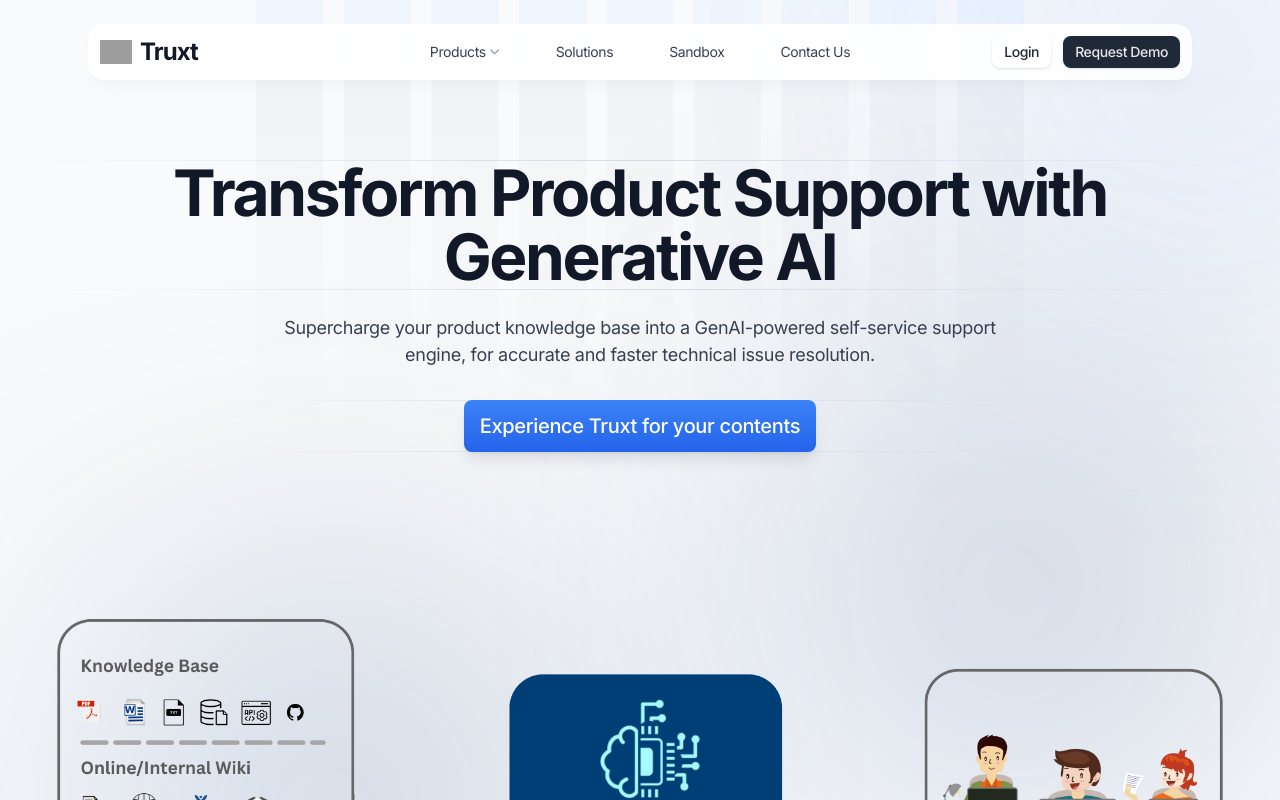
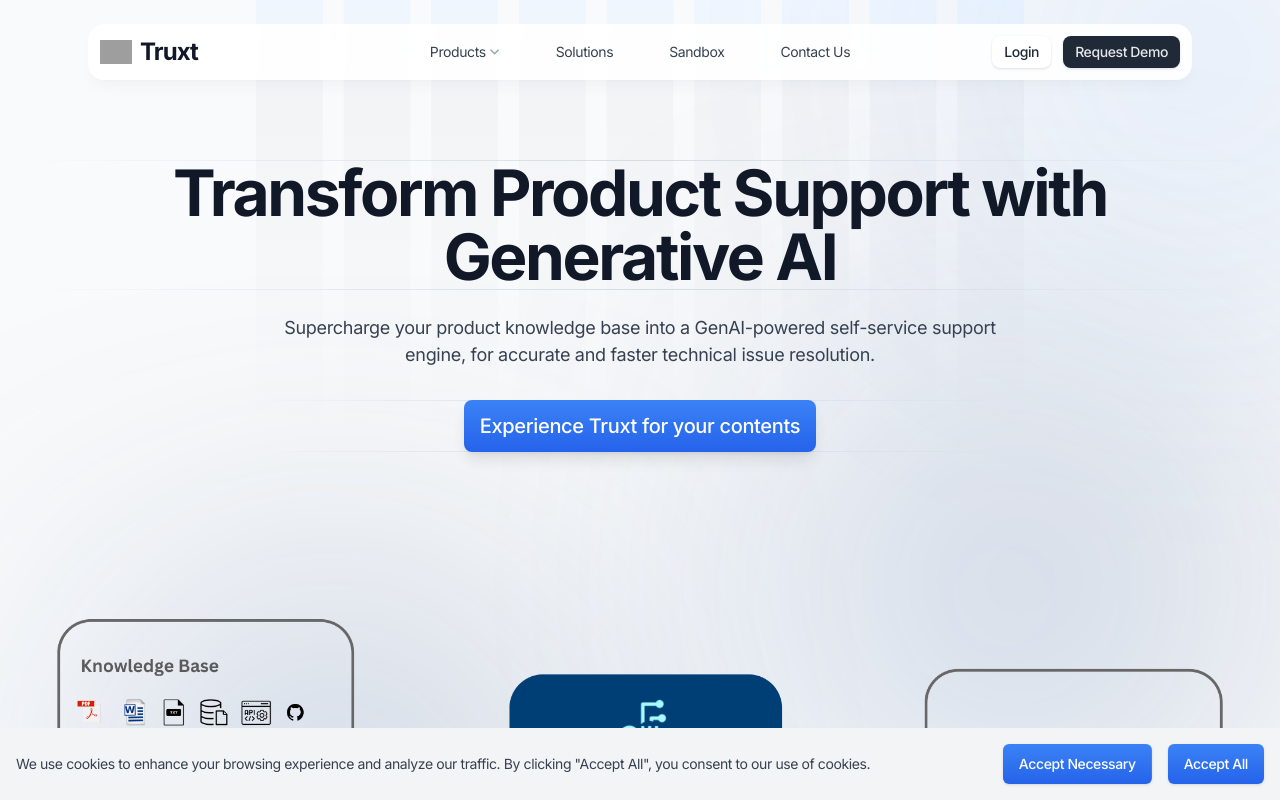
Before and after one commit to Truxt-ai/truxt-ai.github.io, a Next.js app: page / in a window 1280 px wide. Shown: the top 800 px of the page. Built offline with nearby package versions, Linux system fonts and the light colour scheme; grey boxes are pictures that could not be loaded.

Commit message:
Added Cookies Banner

```diff
--- a/app/layout.tsx
+++ b/app/layout.tsx
@@ -2,6 +2,7 @@ import './css/style.css';
 
 import { Inter } from 'next/font/google';
 import { GoogleTagManager } from '@next/third-parties/google';
+import CookieBanner from '@/components/cookies';
 
 const inter = Inter({
     subsets: ['latin'],
@@ -22,7 +23,9 @@ export default function RootLayout({ children }: { children: React.ReactNode })
         <html lang='en' className='scroll-smooth'>
             <body className={`${inter.variable} bg-gray-50 font-inter tracking-tight text-gray-900 antialiased`}>
                 <GoogleTagManager gtmId='GTM-536FWR9L' />
-                <div className='flex min-h-screen flex-col overflow-hidden supports-[overflow:clip]:overflow-clip'>{children}</div>
+                <div className='flex min-h-screen flex-col overflow-hidden supports-[overflow:clip]:overflow-clip'>
+                <CookieBanner/>
+                {children}</div>
             </body>
         </html>
     );
--- /dev/null
+++ b/components/cookies.tsx
@@ -0,0 +1,39 @@
+'use client';
+
+import { useState, useEffect } from 'react';
+import { Button } from '@/components/ui/button';
+
+export default function CookieBanner() {
+    const [showBanner, setShowBanner] = useState(false);
+
+    useEffect(() => {
+        const cookieChoice = localStorage.getItem('cookieChoice');
+        if (!cookieChoice) {
+            setShowBanner(true);
+        }
+    }, []);
+
+    const handleAcceptAll = () => {
+        localStorage.setItem('cookieChoice', 'all');
+        setShowBanner(false);
+    };
+
+    const handleAcceptNecessary = () => {
+        localStorage.setItem('cookieChoice', 'necessary');
+        setShowBanner(false);
+    };
+
+    if (!showBanner) return null;
+
+    return (
+        <div className='fixed bottom-0 left-0 right-0 bg-gray-100 p-4 z-10'>
+            <div className='container mx-auto flex flex-col sm:flex-row items-center justify-between'>
+                <p className='text-sm text-gray-700 mb-4 sm:mb-0'>We use cookies to enhance your browsing experience and analyze our traffic. By clicking "Accept All", you consent to our use of cookies.</p>
+                <div className='flex space-x-4'>
+                    <Button onClick={handleAcceptNecessary} className='bg-gradient-to-t from-blue-600 to-blue-500 bg-[length:100%_100%] bg-[bottom] text-white shadow hover:bg-[length:100%_150%]'>Accept Necessary</Button>
+                    <Button onClick={handleAcceptAll} className='bg-gradient-to-t from-blue-600 to-blue-500 bg-[length:100%_100%] bg-[bottom] text-white shadow hover:bg-[length:100%_150%]'>Accept All</Button>
+                </div>
+            </div>
+        </div>
+    );
+}
```
